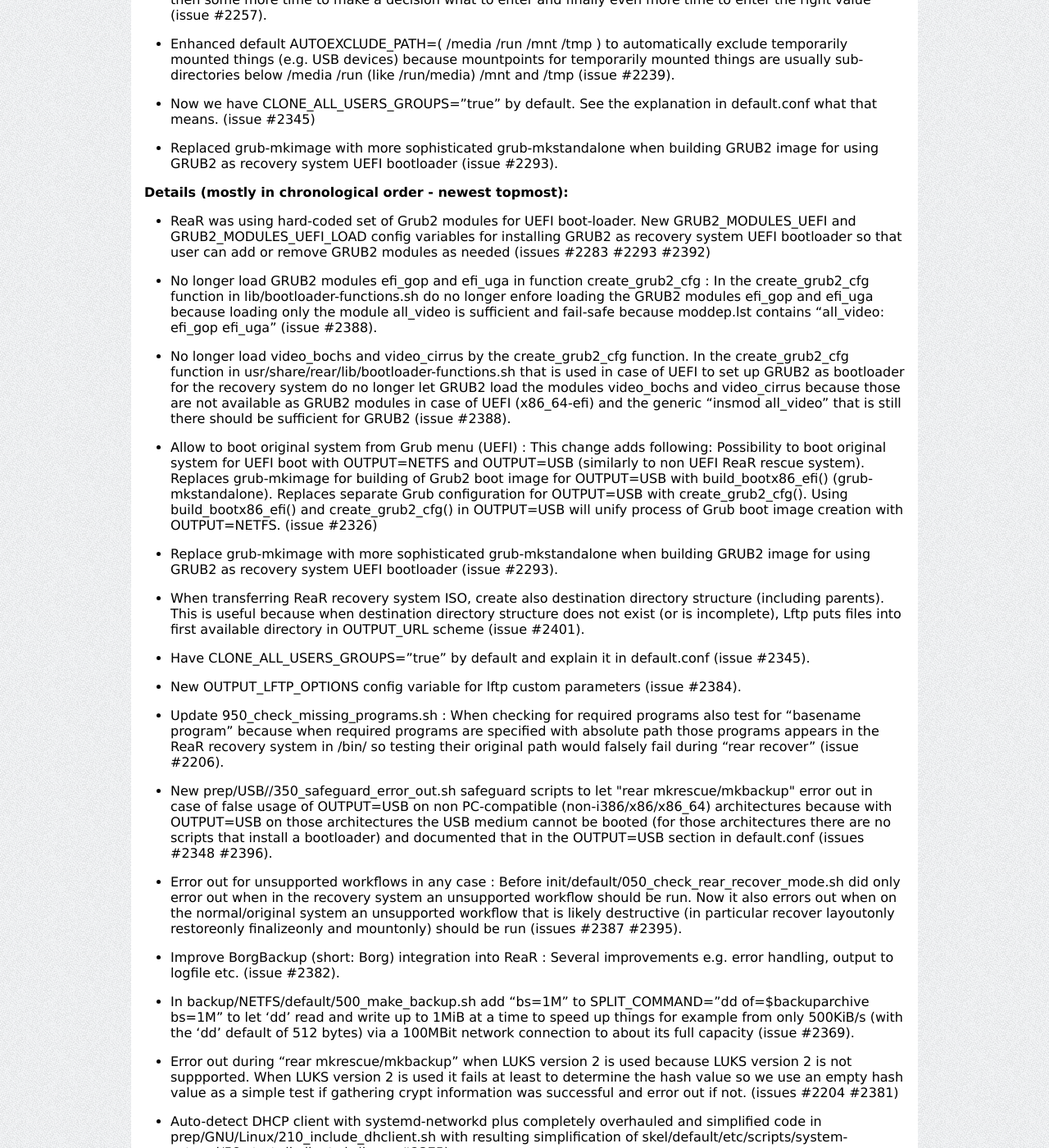
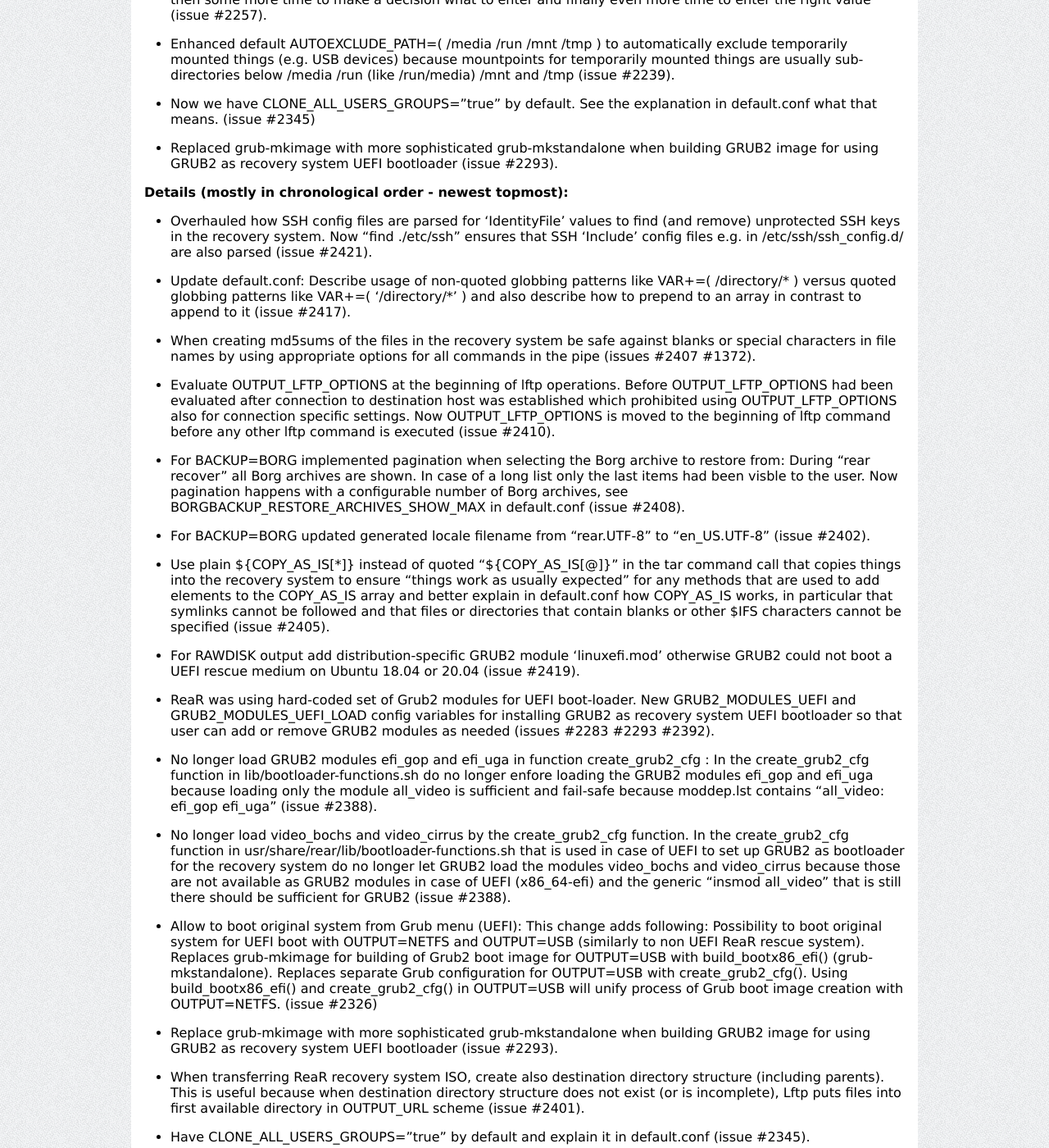
Before and after one commit to rear/rear.github.com, a Jekyll site: the page built from documentation/release-notes-2-6.md, in a window 1280 px wide and 1400 px high, scrolled down 3834 px. Shown: the whole window at 82% size. Built offline with Jekyll 4.4.1, drawn with Linux system fonts in a browser that asks for light colours; comment, search, counter and statistics services are not loaded; some of the changed text lies outside the part shown.

Commit message:
Update release-notes-2-6.md
Updated ReaR 2.6 release notes up to the ReaR upstream Git commit
9eba2829e4420996cd6bae27ab55d49e0dc3f913 Tue Jun 9 11:39:31 2020 +0200

```diff
--- a/documentation/release-notes-2-6.md
+++ b/documentation/release-notes-2-6.md
@@ -251,11 +251,61 @@
 
 #### Details (mostly in chronological order - newest topmost):
 
+* Overhauled how SSH config files are parsed for 'IdentityFile' values
+to find (and remove) unprotected SSH keys in the recovery system.
+Now "find ./etc/ssh" ensures that SSH 'Include' config files
+e.g. in /etc/ssh/ssh_config.d/ are also parsed
+(issue #2421).
+
+* Update default.conf:
+Describe usage of non-quoted globbing patterns like VAR+=( /directory/* )
+versus quoted globbing patterns like VAR+=( '/directory/*' )
+and also describe how to prepend to an array in contrast to append to it
+(issue #2417).
+
+* When creating md5sums of the files in the recovery system
+be safe against blanks or special characters in file names
+by using appropriate options for all commands in the pipe
+(issues #2407 #1372).
+
+* Evaluate OUTPUT_LFTP_OPTIONS at the beginning of lftp operations.
+Before OUTPUT_LFTP_OPTIONS had been evaluated after connection
+to destination host was established which prohibited using
+OUTPUT_LFTP_OPTIONS also for connection specific settings.
+Now OUTPUT_LFTP_OPTIONS is moved to the beginning of lftp command
+before any other lftp command is executed
+(issue #2410).
+
+* For BACKUP=BORG implemented pagination when selecting the Borg archive
+to restore from: During "rear recover" all Borg archives are shown.
+In case of a long list only the last items had been visble to the user.
+Now pagination happens with a configurable number of Borg archives,
+see BORGBACKUP_RESTORE_ARCHIVES_SHOW_MAX in default.conf
+(issue #2408).
+
+* For BACKUP=BORG updated generated locale filename
+from "rear.UTF-8" to "en_US.UTF-8"
+(issue #2402).
+
+* Use plain ${COPY_AS_IS[*]} instead of quoted "${COPY_AS_IS[@]}"
+in the tar command call that copies things into the recovery system
+to ensure "things work as usually expected" for any methods
+that are used to add elements to the COPY_AS_IS array and
+better explain in default.conf how COPY_AS_IS works,
+in particular that symlinks cannot be followed and
+that files or directories that contain blanks or
+other $IFS characters cannot be specified
+(issue #2405).
+
+* For RAWDISK output add distribution-specific GRUB2 module 'linuxefi.mod'
+otherwise GRUB2 could not boot a UEFI rescue medium on Ubuntu 18.04 or 20.04
+(issue #2419).
+
 * ReaR was using hard-coded set of Grub2 modules for UEFI boot-loader.
 New GRUB2_MODULES_UEFI and GRUB2_MODULES_UEFI_LOAD config variables
 for installing GRUB2 as recovery system UEFI bootloader
 so that user can add or remove GRUB2 modules as needed
-(issues #2283 #2293 #2392)
+(issues #2283 #2293 #2392).
 
 * No longer load GRUB2 modules efi_gop and efi_uga in function create_grub2_cfg :
 In the create_grub2_cfg function in lib/bootloader-functions.sh
@@ -272,7 +322,7 @@
 and the generic "insmod all_video" that is still there should be sufficient for GRUB2
 (issue #2388).
 
-* Allow to boot original system from Grub menu (UEFI) :
+* Allow to boot original system from Grub menu (UEFI):
 This change adds following:
 Possibility to boot original system for UEFI boot with OUTPUT=NETFS
 and OUTPUT=USB (similarly to non UEFI ReaR rescue system).
@@ -299,7 +349,7 @@
 * New OUTPUT_LFTP_OPTIONS config variable for lftp custom parameters
 (issue #2384).
 
-* Update 950_check_missing_programs.sh :
+* Update 950_check_missing_programs.sh:
 When checking for required programs also test for "basename program"
 because when required programs are specified with absolute path
 those programs appears in the ReaR recovery system in /bin/
@@ -315,7 +365,7 @@
 and documented that in the OUTPUT=USB section in default.conf
 (issues #2348 #2396).
 
-* Error out for unsupported workflows in any case :
+* Error out for unsupported workflows in any case:
 Before init/default/050_check_rear_recover_mode.sh did only error out
 when in the recovery system an unsupported workflow should be run.
 Now it also errors out when on the normal/original system
@@ -324,7 +374,7 @@
 should be run
 (issues #2387 #2395).
 
-* Improve BorgBackup (short: Borg) integration into ReaR :
+* Improve BorgBackup (short: Borg) integration into ReaR:
 Several improvements e.g. error handling, output to logfile etc.
 (issue #2382).
 
@@ -356,7 +406,7 @@
 with 'sort -u' because here the ordering does not matter.
 (issue #2377)
 
-*  Update 250_find_all_libs.sh :
+* Update 250_find_all_libs.sh:
 Removed unreliably working code that intends to filter out
 duplicates in the LIBS and COPS_AS_IS arrays via
 echo "${ARRAY[@]}" | tr ' ' '\n' | sort -u | tr '\n' ' '
@@ -369,7 +419,7 @@
 
 * Skip Longhorn Engine replica devices (issue #2373).
 
-* Update 400_prep_yum.sh :
+* Update 400_prep_yum.sh:
 For BACKUP=YUM error out if BACKUP_PROG_CRYPT_ENABLED is set
 because BACKUP=YUM does not support backup encryption
 (issue #2374).
@@ -395,7 +445,7 @@
  ARRAY+=( additional elements )
  everywhere (issue #2364).
 
-* Update 58-start-dhclient.sh : Fixed issue #2354.
+* Update 58-start-dhclient.sh: Fixed issue #2354.
 
 * Added usr/share/rear/restore/OPALPBA/ directory
 to pass the test for $SHARE_DIR/restore/$BACKUP
@@ -412,7 +462,7 @@
 and the password of subsequent drives had not been changed.
 (issue #2349)
 
-* Update 035_valid_backup_methods.sh :
+* Update 035_valid_backup_methods.sh:
 Simplified prep/default/035_valid_backup_methods.sh
 to make it work more predictable and fail-safe
 (issue #2353).
@@ -424,7 +474,7 @@
 and it seems to also work in general on PPC64LE architecture
 (issue #2344).
 
-* Update default.conf : Adapt the explanation in default.conf how ISO_MAX_SIZE works
+* Update default.conf: Adapt the explanation in default.conf how ISO_MAX_SIZE works
 (issue #2347).
 
 * Cleaned up and enhanced the ISO_MAX_SIZE implementation
@@ -440,7 +490,7 @@
 plus some bugfixes where the old code presumably did not work.
 (issues #2310 #2313 #2312)
 
-* Update 890_finish_checks.sh : In the WARNING message at the end of "rear recover"
+* Update 890_finish_checks.sh: In the WARNING message at the end of "rear recover"
 when no bootloader could be installed also mention
 usr/share/rear/finalize/Linux-ppc64le/660_install_grub2.sh
 as an example script how one could install a bootloader on POWER architecture.
@@ -448,24 +498,24 @@
 it is no longer needed to manually mount /proc.
 (issues #2339 #2045)
 
-* Update 095_exclude_non_essential_files.sh : Added also /usr/lib/grub2
+* Update 095_exclude_non_essential_files.sh: Added also /usr/lib/grub2
 and /usr/share/grub2 to COPY_AS_IS_EXCLUDE because since openSUSE Leap 15.1
 things were moved from /usr/lib/grub2/ to /usr/share/grub2/
 (issue #2338).
 
-* Update 270_create_grub2_efi_bootloader.sh : Test for Grub 2 EFI
+* Update 270_create_grub2_efi_bootloader.sh: Test for Grub 2 EFI
 components directories /usr/lib/grub/x86_64-efi and now also for
 /usr/lib/grub2/x86_64-efi or /usr/share/grub2/x86_64-efi
 because since openSUSE Leap 15.1 things were moved
 from /usr/lib/grub2/ to /usr/share/grub2/
 (issue #2338).
 
-* Update uefi-functions.sh : Use /usr/*/grub*/x86_64-efi/partmap.lst
+* Update uefi-functions.sh: Use /usr/*/grub*/x86_64-efi/partmap.lst
 instead of /usr/lib/grub*/x86_64-efi/partmap.lst because since
 openSUSE Leap 15.1 things were moved from /usr/lib/grub2/ to /usr/share/grub2/
 (issue #2338).
 
-* Update 630_install_grub.sh and 650_install_elilo.sh :
+* Update 630_install_grub.sh and 650_install_elilo.sh:
 Show the actual missing directory in the Error message
 (issue #2337).
 
@@ -493,7 +543,7 @@
 then create it. This change is FDR specific for s390 and is only in effect
 if ZVM_NAMING is "Y" (issue #2320).
 
-* Overhauled rescue/default/010_merge_skeletons.sh :
+* Overhauled rescue/default/010_merge_skeletons.sh:
 Made 010_merge_skeletons.sh behave more reliably.
 Now it errors out when things really went wrong.
 Now is is also supported that both a $skel_dir directory
@@ -513,7 +563,7 @@
 which is somewhat related to Rubrik-CDM
 (issues #2266 #2284).
 
-* Enhanced recovery system BIOS boot default settings for USB and ISO :
+* Enhanced recovery system BIOS boot default settings for USB and ISO:
 For OUTPUT=ISO the user can now explicitly specify
 what to boot by default when booting the ISO on BIOS systems via
 ISO_DEFAULT="boothd0" to boot from the first disk and
@@ -564,7 +614,7 @@
 of the "lvm..." entries in disklayout.conf are.
 (issues #2259 #2291)
 
-* Fixed missing delete_dummy_partitions_and_resize_real_ones calls :
+* Fixed missing delete_dummy_partitions_and_resize_real_ones calls:
 Use same code as for disks for multipath devices (these are just regular disks),
 including MBR erasing and partition creation and cleanup : create_multipath()
 cannot call create_disk() because create_disk() verifies that the device
@@ -580,7 +630,7 @@
 in REQUIRED_PROGS lets ReaR falsely error out on such systems
 (issues #1961 #1652).
 
-* Update 990_verify_rootfs.sh : Use a FDRUPSTREAM-specific
+* Update 990_verify_rootfs.sh: Use a FDRUPSTREAM-specific
 LD_LIBRARY_PATH to find FDR libraries (issue #2296).
 
 * Do not run 'ldd' on untrusted files to mitigate
@@ -604,7 +654,7 @@
 This is described in doc/user-guide/04-scenarios.adoc
 (issue #2247).
 
-* Feature RAWDISK and OPALPBA improvements :
+* Feature RAWDISK and OPALPBA improvements:
 RAWDISK: include additional Grub modules from
 /boot/grub (and /boot/grub2) which had formerly been missing.
 OPALPBA: improve Plymouth boot animation on Ubuntu,
@@ -617,7 +667,7 @@
 plus skipped the ldd test for firmware files
 (issue #2279).
 
-* Update default.conf : More explanatory comment in default.conf
+* Update default.conf: More explanatory comment in default.conf
 how COPY_AS_IS versus LIBS, PROGS, and REQUIRED_PROGS are meant to be used
 (issue #2278).
 
@@ -631,7 +681,7 @@
 location ($FDRUPSTREAM_DATA_PATH), so we check here instead
 (issue #2251).
 
-* Update format-workflow.sh : Set EXIT_FAIL_MESSAGE=0 before exiting
+* Update format-workflow.sh: Set EXIT_FAIL_MESSAGE=0 before exiting
 in "rear format -- --help" to avoid the
 "rear format failed, check ...rear...log for details"
 message that is pointless in this case.
@@ -725,13 +775,13 @@
 because it needlessly suppresses error messages in the log
 that would be helpful to see when something fails (issues #2250 #1395).
 
-* Update 06-layout-configuration.adoc : Changed section title
+* Update 06-layout-configuration.adoc: Changed section title
 from "Including/Excluding components" to only "Excluding components".
 The latter avoids possible misunderstanding that there would be
 a config variable to explicitly include something but "including" here
 describes only to disable autoecludes (issue #2229).
 
-* Update default.conf : At AUTOEXCLUDE_DISKS removed the comment
+* Update default.conf: At AUTOEXCLUDE_DISKS removed the comment
 `Explicitly excluding/including devices is generally a safer option`
 because it is not acually helpful and even misleading because there is
 currently no config variable to explicitly include devices (issue #2229).
@@ -740,7 +790,7 @@
 by additional special values for the KEEP_BUILD_DIR config variable,
 see its desctiption in default.conf (issue #2218).
 
-* Fix LVM2 thin pool recreation logic / use of vgcfgrestore is broken :
+* Fix LVM2 thin pool recreation logic / use of vgcfgrestore is broken:
 Removing forcibly (with '--force' passed twice) seems to work for now.
 But our use of vgcfgrestore is probably not appropriate at all.
 It works by chance. Typically, it works only for Linear volumes,
@@ -752,7 +802,7 @@
 
 * Use `mountpoint` instead of `mount | grep` (issue #2225).
 
-* Updated default.conf :
+* Updated default.conf:
 Replaced `ARRAY=( "${ARRAY[@]}" additional elements )`
 with simpler and more fail safe `ARRAY+=( additional elements )`
 (related to issues #2223 #2220).
@@ -761,7 +811,7 @@
 instead of expanding the previous value to an empty element
 which then causes problems later (issues #2223 #699).
 
-* Update 900_clone_users_and_groups.sh :
+* Update 900_clone_users_and_groups.sh:
 Skip empty user and group values (issue #2220).
 
 * New use-case for BLOCKCLONE backup method for complex LUKS-encrypted filesystems
```
